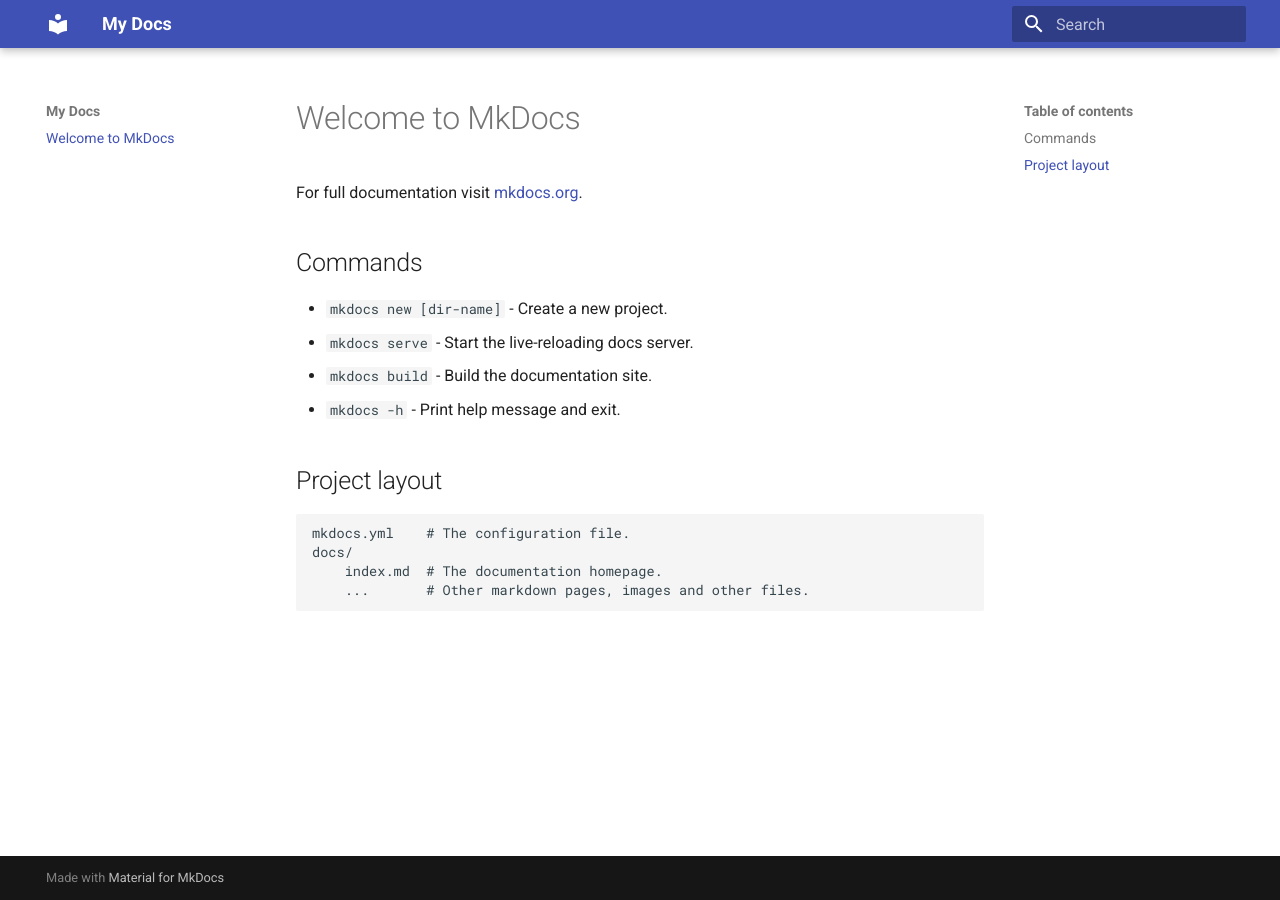
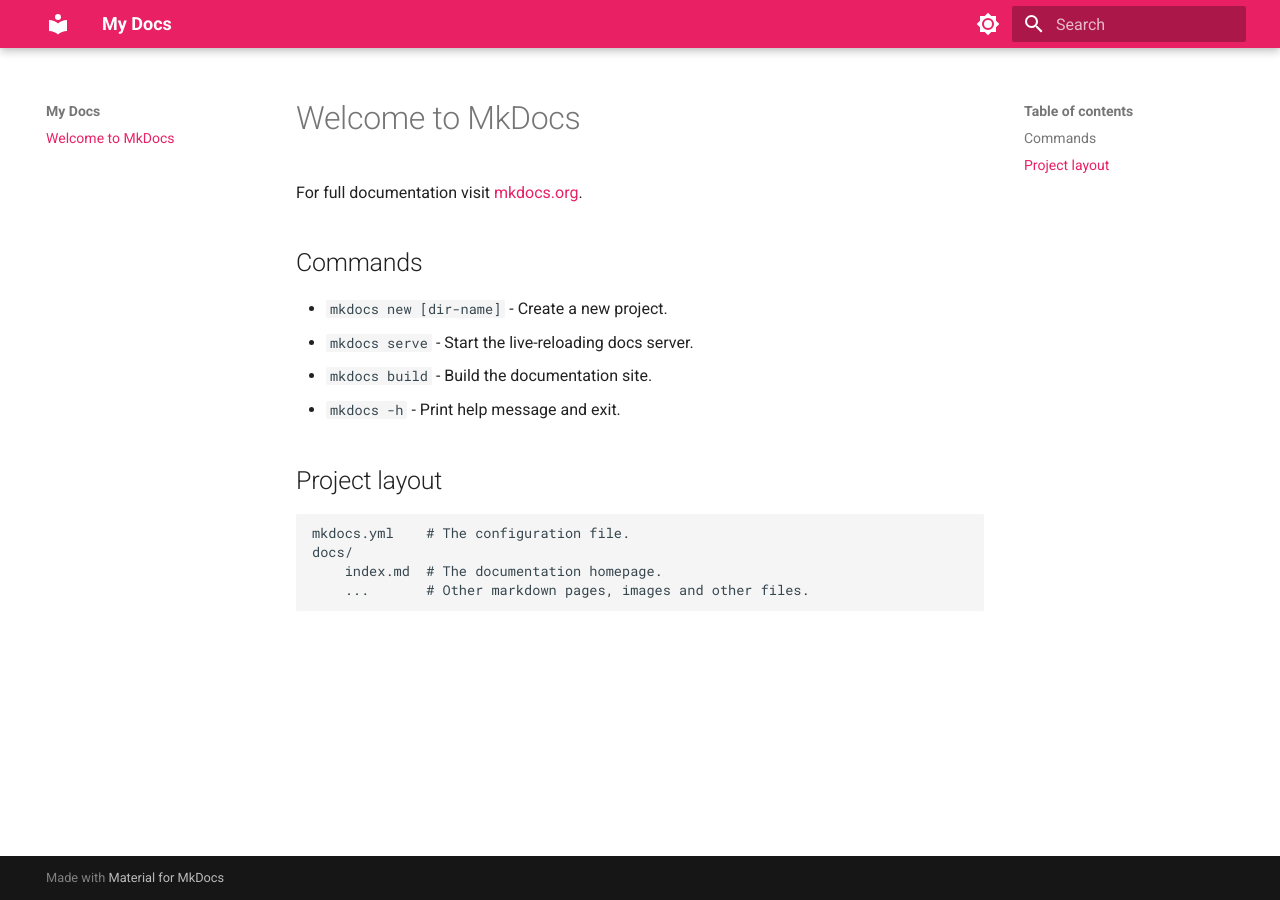
Before and after one commit to sabonita/personal-site, an MkDocs documentation site: the page built from docs/index.md, in a window 1280 px wide. Built offline with MkDocs 1.6.1 and Material for MkDocs 9.7.7, drawn with Linux system fonts in a browser that asks for light colours.

Commit message:
changed light and dark mode colors

```diff
--- a/mkdocs.yml
+++ b/mkdocs.yml
@@ -1,3 +1,20 @@
 site_name: My Docs
 theme:
   name: material
+  palette:
+
+    - media: "(prefers-color-scheme: dark)"
+      scheme: slate
+      primary: teal
+      accent: red
+      toggle:
+        icon: material/brightness-4
+        name: Switch to light mode
+
+    - media: "(prefers-color-scheme: light)"
+      scheme: default
+      primary: pink
+      accent: teal
+      toggle:
+        icon: material/brightness-7
+        name: Switch to dark mode
```
